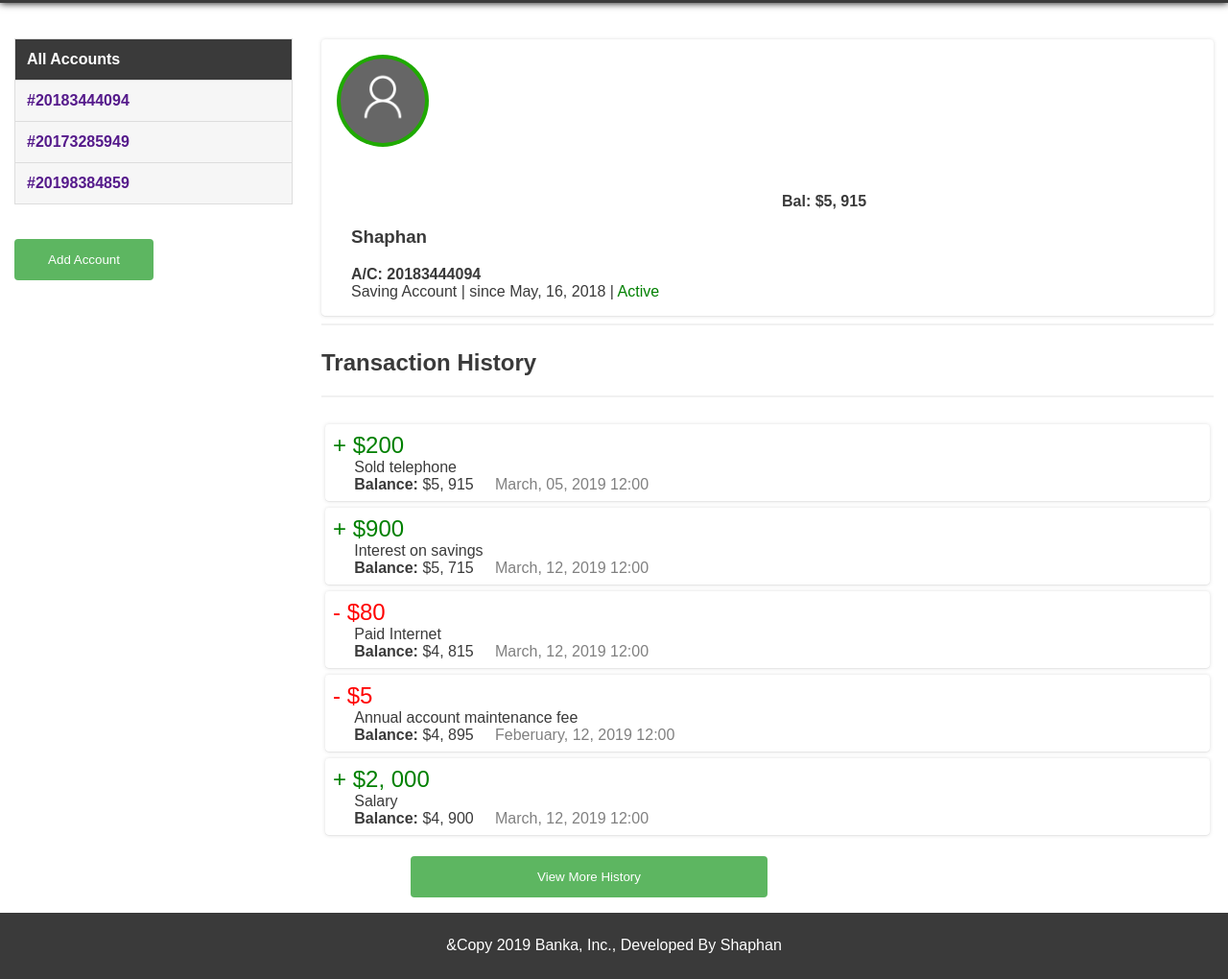
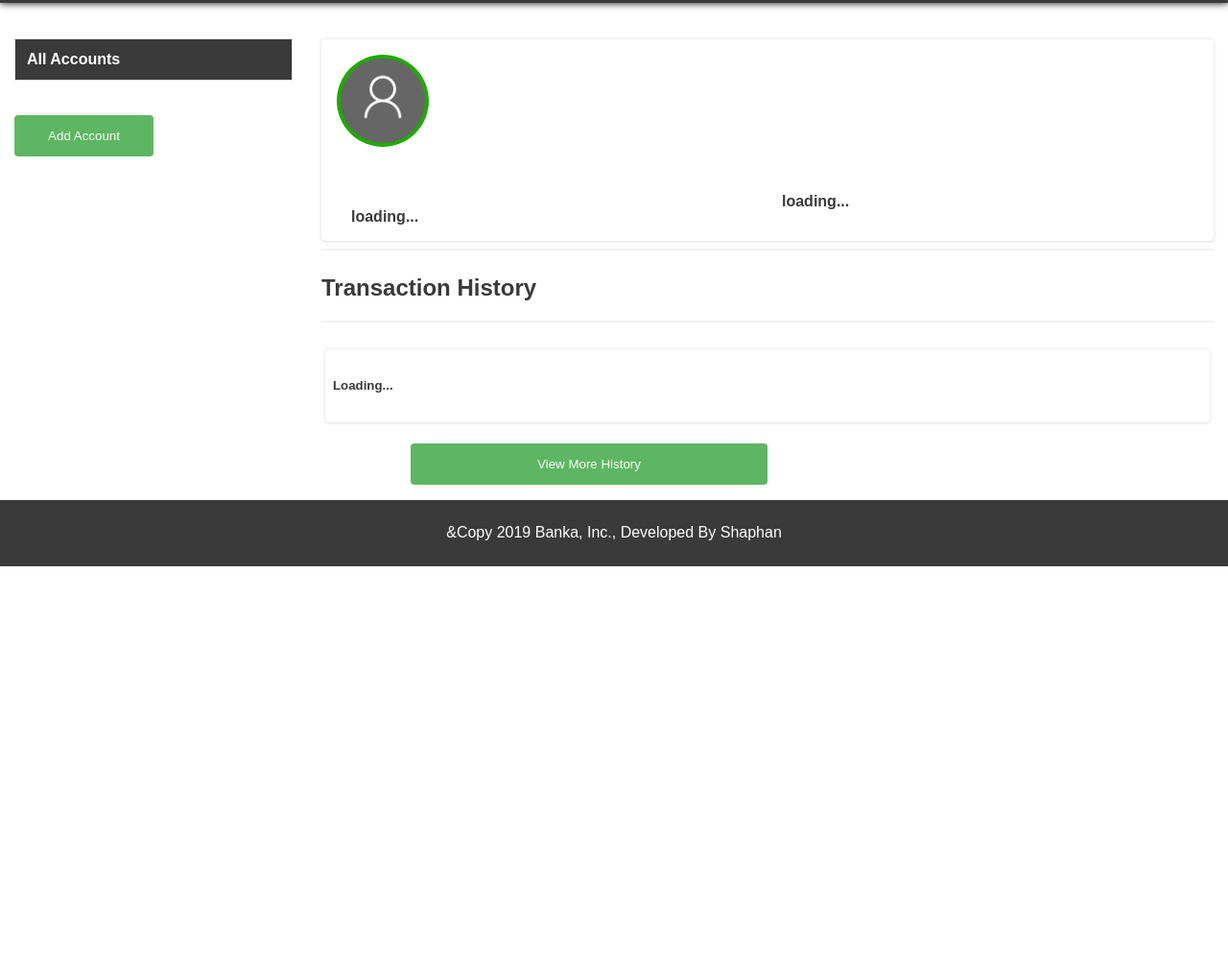
Before and after one commit to nshaphan/banka, a website: page UI/user-dashboard.html in a window 1280 px wide. Shown: the part 58-1078 px from the top of the page at 96% size. After the commit the page ends 800 px from the top, so only its background shows below. Drawn offline with Linux system fonts and the light colour scheme.

Commit message:
[feature] user dashboard API integration

```diff
--- a/UI/user-dashboard.html
+++ b/UI/user-dashboard.html
@@ -9,6 +9,10 @@
     <title>Banka | Account Profile</title>
     <link rel="shortcut icon" type="image/png" href="./assets/favicon-32x32.png"/>
     <link rel="stylesheet" href="css/style.css">
+    <script type="text/javascript" src="./assets/js/main.js"></script>
+    <script type="text/javascript" src="./assets/js/accounts.js"></script>
+    <script type="text/javascript" src="./assets/js/transactions.js"></script>
+    <script type="text/javascript" src="./assets/js/user-dashboard.js"></script>
   </head>
   <body>
     <header>
@@ -31,11 +35,8 @@
     <section id="content">
         <div class="row">
             <div class="column left">
-                <ul class="accounts">
+                <ul class="accounts" id="user-accounts">
                     <li class="list-header">All Accounts</li>
-                    <li><a href="">#20183444094</a></li>
-                    <li><a href="">#20173285949</a></li>
-                    <li><a href="">#20198384859</a></li>
                 </ul>
                 <br><br>
                 <div class="btn-container">
@@ -51,15 +52,12 @@
                             <div class="row">
                                 <div class="column right">
                                     <div id="account-info">
-                                        <h3>Shaphan</h3>
-                                        <h4>A/C: 20183444094</h4>
-                                        <span>Saving Account | since May, 16, 2018</span>
-                                        | <span style="color: green;">Active</span>
+                                       <b>loading...</b>
                                     </div>
                                 </div>
 
                                 <div class="column left">
-                                    <div><b>Bal: $5, 915</b></div>
+                                    <div><span id="bal"><b>loading...</b></div>
                                 </div>
                             </div>
                     </div>
@@ -69,52 +67,12 @@
                     <h1>Transaction History</h1>
                     <hr>
                     <div class="transactions">
-                        <ul class="transaction-list">
+                        <ul class="transaction-list" id="transaction-list">
                             <li>
                                 <div class="card">
-                                    <span class="tr-type-green">+ $200</span><br>
-                                    <span class="">&nbsp;&nbsp;&nbsp;&nbsp;&nbsp;Sold telephone</span><br>
-                                    <span>&nbsp;&nbsp;&nbsp;&nbsp;&nbsp;<b>Balance:</b> $5, 915</span>
-                                    <span style="color:grey">&nbsp;&nbsp;&nbsp;&nbsp;March, 05, 2019 12:00</span>
-                                </div>
-
-                            </li>
-                            <li>
-                                <div class="card">
-                                    <span class="tr-type-green">+ $900</span><br>
-                                    <span class="">&nbsp;&nbsp;&nbsp;&nbsp;&nbsp;Interest on savings</span><br>
-                                    <span>&nbsp;&nbsp;&nbsp;&nbsp;&nbsp;<b>Balance:</b> $5, 715</span>
-                                    <span style="color:grey">&nbsp;&nbsp;&nbsp;&nbsp;March, 12, 2019 12:00</span>
+                                    <h5>Loading...</h5>
                                 </div>
                             </li>
-
-                            <li>
-                                <div class="card">
-                                    <span class="tr-type-red">- $80</span><br>
-                                    <span class="">&nbsp;&nbsp;&nbsp;&nbsp;&nbsp;Paid Internet</span><br>
-                                    <span>&nbsp;&nbsp;&nbsp;&nbsp;&nbsp;<b>Balance:</b> $4, 815</span>
-                                    <span style="color:grey">&nbsp;&nbsp;&nbsp;&nbsp;March, 12, 2019 12:00</span>
-                                </div>
-                            </li>
-
-                            <li>
-                                <div class="card">
-                                    <span class="tr-type-red">- $5</span><br>
-                                    <span class="">&nbsp;&nbsp;&nbsp;&nbsp;&nbsp;Annual account maintenance fee</span><br>
-                                    <span>&nbsp;&nbsp;&nbsp;&nbsp;&nbsp;<b>Balance:</b> $4, 895</span>
-                                    <span style="color:grey">&nbsp;&nbsp;&nbsp;&nbsp;Feberuary, 12, 2019 12:00</span>
-                                </div>
-                            </li>
-
-                            <li>
-                                <div class="card">
-                                    <span class="tr-type-green">+ $2, 000</span><br>
-                                    <span class="">&nbsp;&nbsp;&nbsp;&nbsp;&nbsp;Salary</span><br>
-                                    <span>&nbsp;&nbsp;&nbsp;&nbsp;&nbsp;<b>Balance:</b> $4, 900</span>
-                                    <span style="color:grey">&nbsp;&nbsp;&nbsp;&nbsp;March, 12, 2019 12:00</span>
-                                </div>
-                            </li>
-
                         </ul>
                         <div class="container">
                             <br>
```
